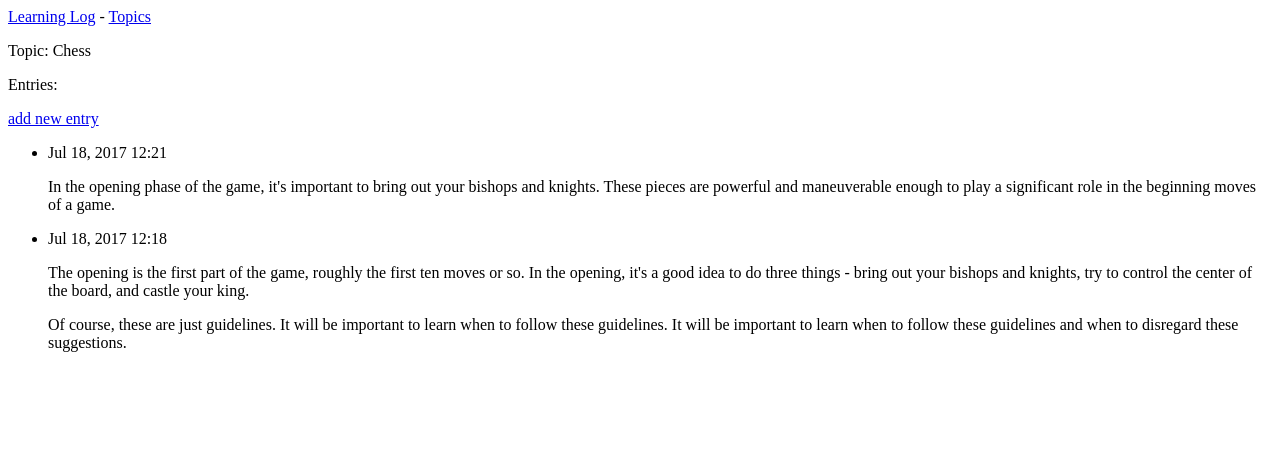
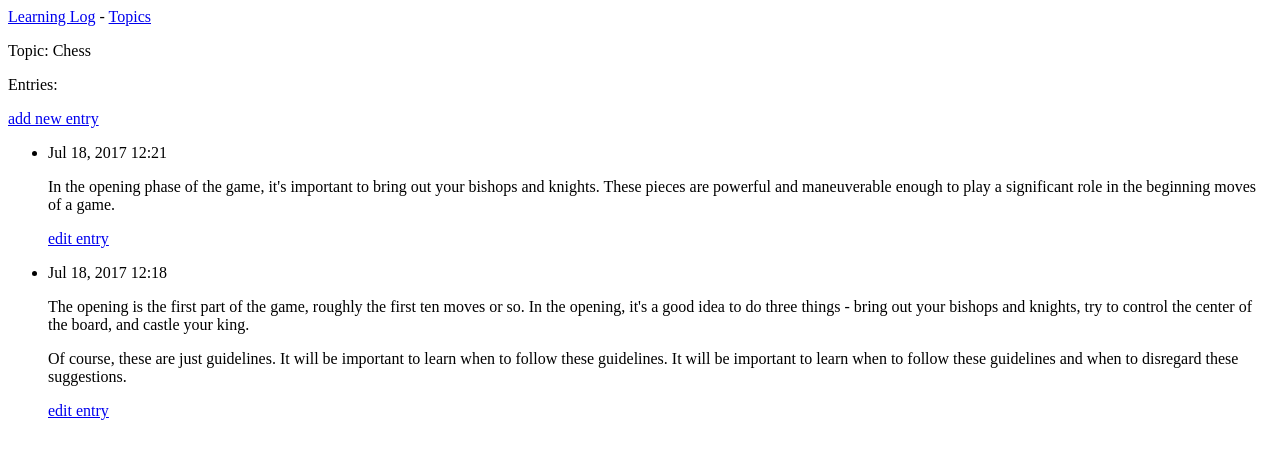
Before and after one commit to JayKay24/learning_log, a Django app: page /topics/1/ in a window 1280 px wide. Shown: the top 459 px of the page. Run offline with Django 3.2, Linux system fonts and the light colour scheme; data comes from the database, SQL or seed files in the repository.

Commit message:
Add a link to the page for editing an entry

```diff
--- a/learning_logs/templates/learning_logs/topic.html
+++ b/learning_logs/templates/learning_logs/topic.html
@@ -13,6 +13,9 @@
         <li>
             <p>{{ entry.date_added|date:'M d, Y H:i' }}</p>
             <p>{{ entry.text|linebreaks }}</p>
+            <p>
+              <a href="{% url 'learning_logs:edit_entry' entry.id %}">edit entry</a>
+            </p>
         </li>
       {% empty %}
         <li>
```
